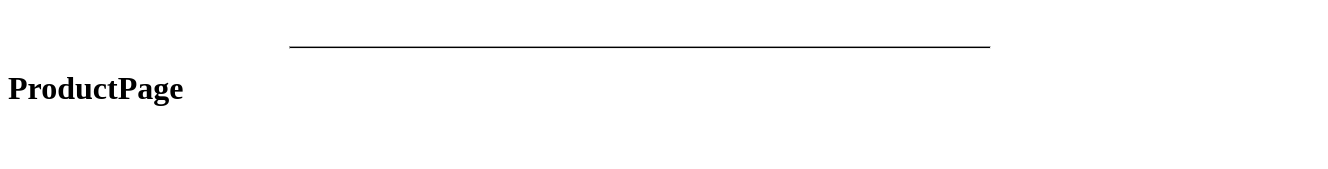
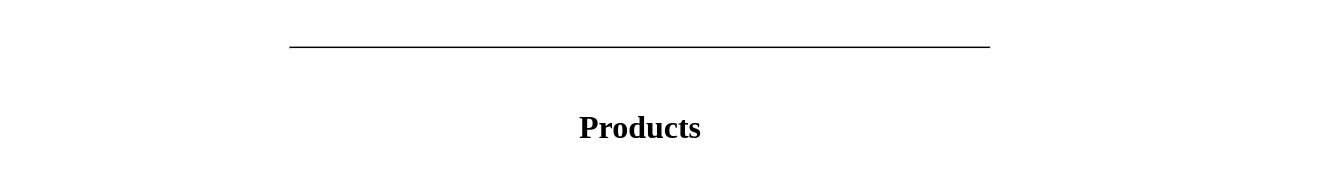
Before and after one commit to umafuster/PreEntrega1Fuster, a React (Vite) app: page /product in a window 1280 px wide. Shown: the part 122-291 px from the top of the page, 1328 px wide, since content can reach past the window. Built offline with nearby package versions, Linux system fonts and the light colour scheme.

Commit message:
Modifico estilos

```diff
--- a/public/products.json
+++ b/public/products.json
@@ -28,7 +28,7 @@
       "name": "Contorno",
       "date": "Mineral UV Filters SPF 15 ofrece una innovadora protección solar facial con la última tecnología que hace mucho más que proteger tu cutis contra los efectos dañinos y de envejecimiento del sol, ayuda a la lucha contra los radicales libres.",
       "description": "Con filtros minerales para protegerte del sol combinado con una red de antioxidantes bioactivos, un complejo de hidratación de azúcares naturales, lípidos no comedogénicos para hidratar y Pimienta de Tasmania para calmar tu piel. Un combo perfecto de hidratación y protección ¡¡Plántale cara a los rayos del sol y disfrútalo!",
-      "img": "/Images/contorno.webp",
+      "img": "/Images/contorno.jpg",
       "category": "Makeup"
     },
     {
--- a/src/Components/CardComponent/CardComponent.css
+++ b/src/Components/CardComponent/CardComponent.css
@@ -5,3 +5,8 @@
 a{
     text-decoration: none;
 }
+
+.card-container {
+    height: 400px;
+    width: 300px;
+}
--- a/src/Components/CardComponent/CardComponent.jsx
+++ b/src/Components/CardComponent/CardComponent.jsx
@@ -7,14 +7,15 @@ import Typography from '@mui/material/Typography';
 //CSS
 import "./CardComponent.css"
 
-const CardComponent = ({item}) => {
-const {name, date, description, img} = item;
+const CardComponent = ({ item }) => {
+  const { name, date, description, img } = item;
   return (
     <Card sx={{ maxWidth: 350 }}>
 
       <CardMedia
+        className='card-container'
         component="img"
-          height="200"
+        height="500"
         image={img}
         alt="Producto"
       />
--- a/src/Components/Footer/Footer.jsx
+++ b/src/Components/Footer/Footer.jsx
@@ -13,8 +13,8 @@ const Footer = () => {
             <nav className='nav-footer'>
                 <img className='img-footer' src={img} alt="" />
                 <ul className='ul-footer'>
-                    <li className='a-link'>Mail</li>
-                    <li className='a-link'>Telefono</li>
+                    <li className='a-link'>Mail: bareessentials@gmail.com</li>
+                    <li className='a-link'>Telefono: 0810-555-3456</li>
                 </ul>
             </nav>
         </div>
--- a/src/Components/ItemListContainer/ItemListContainer.css
+++ b/src/Components/ItemListContainer/ItemListContainer.css
@@ -1,6 +1,6 @@
 /* Cards */
 .card-component {
-  margin-left: 200px;
+  margin-left: 40px;
   display: grid;
   grid-template-columns: repeat(3, 1fr);
   grid-template-rows: repeat(5, 1fr);
--- /dev/null
+++ b/src/Pages/ProductPage/ProductPage.css
@@ -0,0 +1,8 @@
+.productpage-title {
+    display: flex;
+    justify-content: center;
+    color: black;
+    font-size: xx-large;
+    font-family: serif;
+    margin: 60px;
+}
--- a/src/Pages/ProductPage/ProductPage.jsx
+++ b/src/Pages/ProductPage/ProductPage.jsx
@@ -3,10 +3,13 @@ import React from 'react';
 //Component
 import ItemListContainer from '../../Components/ItemListContainer/ItemListContainer';
 
+//CSS
+import "./ProductPage.css"
+
 const ProductPage = () => {
     return (
         <div>
-            <h1>ProductPage</h1>
+            <h1 className='productpage-title'>Products</h1>
 
             <ItemListContainer />
         </div>
```
Lines whose indentation alone changed are shown as unchanged.
